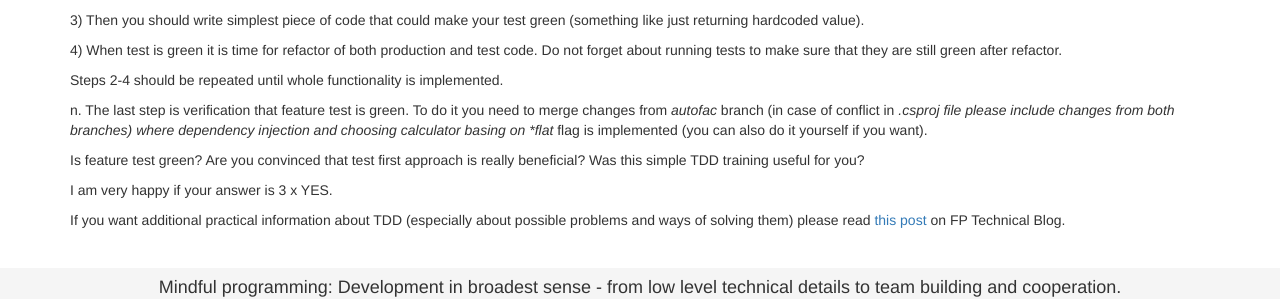
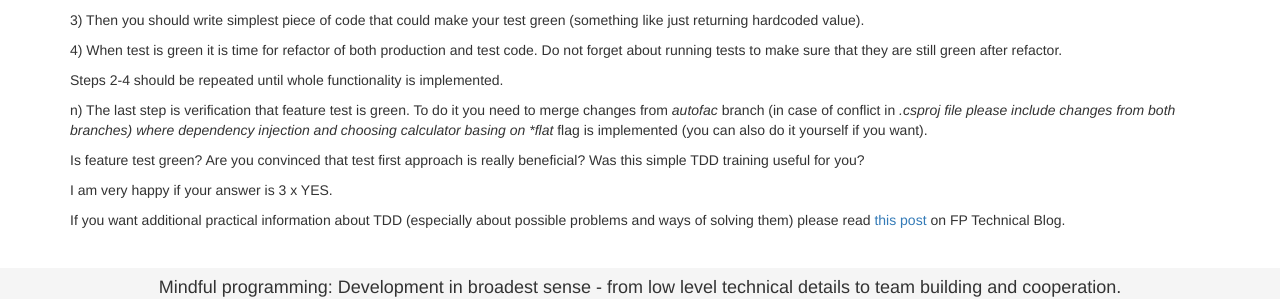
Before and after one commit to tomaszkus/tomaszkus, a Jekyll site: the page built from _posts/2016-02-12-taxes_calculator-tdd-test-first.markdown, in a window 1280 px wide and 900 px high, scrolled down 2473 px. Shown: the part 548-847 px from the top of the window. Built offline with Jekyll 4.4.1, drawn with Linux system fonts in a browser that asks for light colours; nearby versions of some CDN libraries.

```diff
--- a/_posts/2016-02-12-taxes_calculator-tdd-test-first.markdown
+++ b/_posts/2016-02-12-taxes_calculator-tdd-test-first.markdown
@@ -115,7 +115,7 @@ that they are still green after refactor.
 
 Steps 2-4 should be repeated until whole functionality is implemented.
 
-n. The last step is verification that feature test is green. To do it you need to merge changes from *autofac* branch
+n) The last step is verification that feature test is green. To do it you need to merge changes from *autofac* branch
 (in case of conflict in *.csproj file please include changes from both branches) where
 dependency injection and choosing calculator basing on *flat* flag is implemented (you can also do it yourself if you want).
 
```
